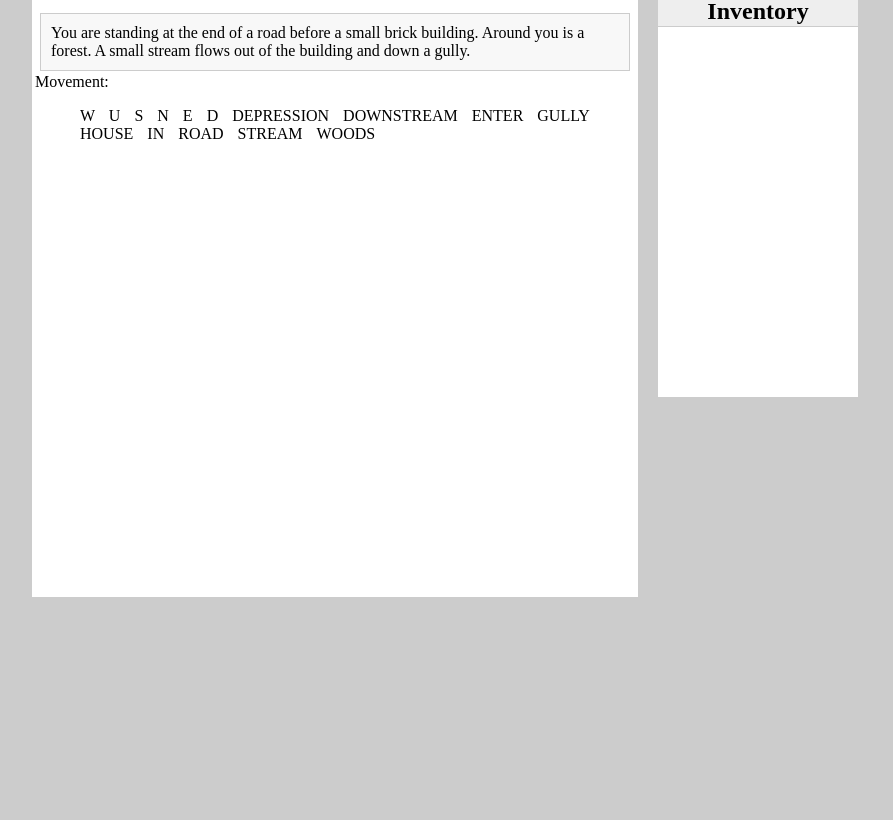
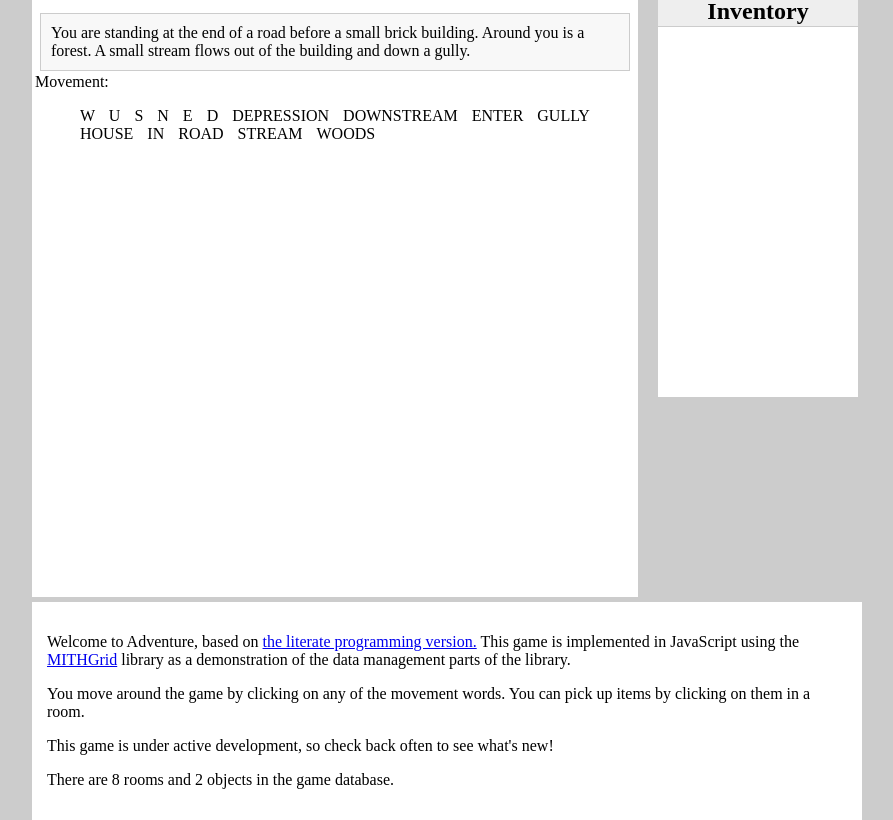
Before and after one commit to umd-mith/mithgrid, a plain HTML site: page adventure/index.html in a window 1280 px wide. Shown: the part 53-873 px from the top of the page, without its empty margins (193-1086 px from the left). Before the commit the page ends 800 px from the top, so only its background shows below. Drawn offline with Linux system fonts and the light colour scheme.

Commit message:
add instructions

```diff
--- a/adventure/game.css
+++ b/adventure/game.css
@@ -84,3 +84,13 @@ html, body {
 	background-color: #eeeeee;
 	border-bottom: 1px solid #cccccc;
 }
+
+#instructions {
+	clear: both;
+	width: 800px;
+	background-color: #ffffff;
+	padding: 15px;
+	margin-left: auto;
+	margin-right: auto;
+	border-top: 5px solid #cccccc;
+}
--- a/adventure/game.js
+++ b/adventure/game.js
@@ -95,6 +95,8 @@
 						things.WordHash = { };
 						things.WordList = [ ];
 						$.each(things.Word, function(idx, word) {
+							var dest = model.getItem(word.destination[0]);
+							if(dest === undefined || dest.id === undefined) { return; }
 							if(things.WordHash[word.word[0]] === undefined) {
 								things.WordHash[word.word[0]] = [ ];
 								things.WordList.push(word.word[0]);
@@ -116,8 +118,6 @@
 							cmdEl.click(function() {
 								var player = model.getItem("player");
 								$.each(words, function(idx, word) {
-									var dest = model.getItem(word.destination[0]);
-									if(dest === undefined || dest.id === undefined) { return; }
 									if(player.environment[0] === word.environment[0]) {
 										if(word.condition[0] === 0) {
 											model.updateItems([{
@@ -560,6 +560,13 @@
 	            environment: "room:road",
 	            type: 'Player'
 	        }]);
+
+			$('#number-rooms').text($.grep(that.dataSource.adventure.items(), function(id, idx) {
+				return that.dataSource.adventure.getItem(id).type[0] === "Room"
+			}).length);
+			$('#number-objects').text($.grep(that.dataSource.adventure.items(), function(id, idx) {
+				return that.dataSource.adventure.getItem(id).type[0] === "Object"
+			}).length);
         });
 
         return that;
--- a/adventure/index.html
+++ b/adventure/index.html
@@ -16,5 +16,21 @@ $(document).ready(function() {
     <body>
       <div id="header"><h1>Adventure</h1></div>
 <div id="game"></div>
+<div id="instructions"><p>
+	Welcome to Adventure, based on
+	<a href="http://www.literateprogramming.com/adventure.pdf">the literate programming version.</a>
+	This game is implemented in JavaScript using the
+	<a href="http://github.com/umd_mith/mithgrid/">MITHGrid</a> library as a demonstration of the
+	data management parts of the library.
+	</p><p>
+	You move around the game by clicking on any of the movement words.  You
+	can pick up items by clicking on them in a room.
+	</p><p>
+	This game is under active development, so check back often to see what's new!
+	</p>
+	<p>There are
+		<span id="number-rooms">0</span> rooms and
+		<span id="number-objects">0</span> objects
+		in the game database.
     </body>
   </html>
```
